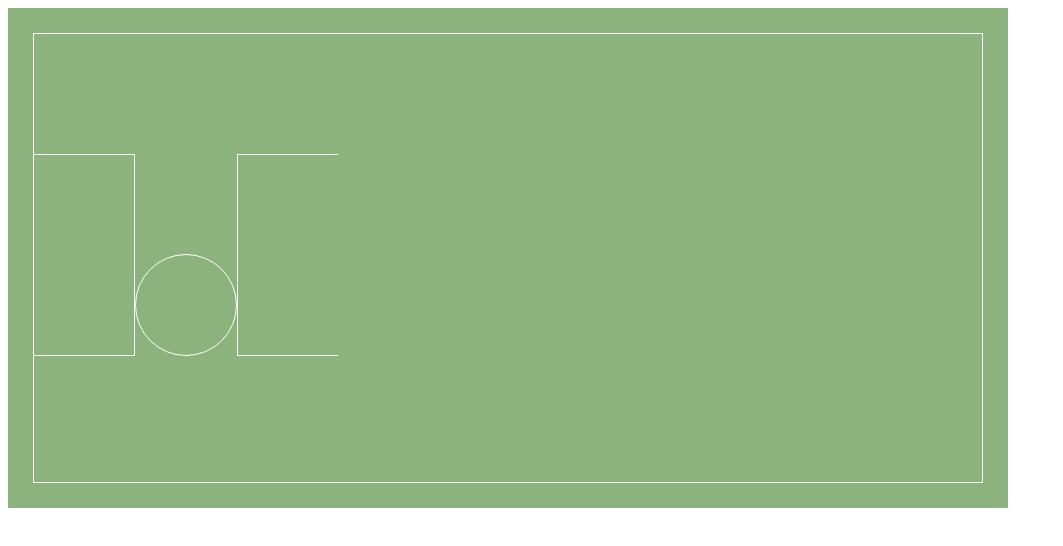
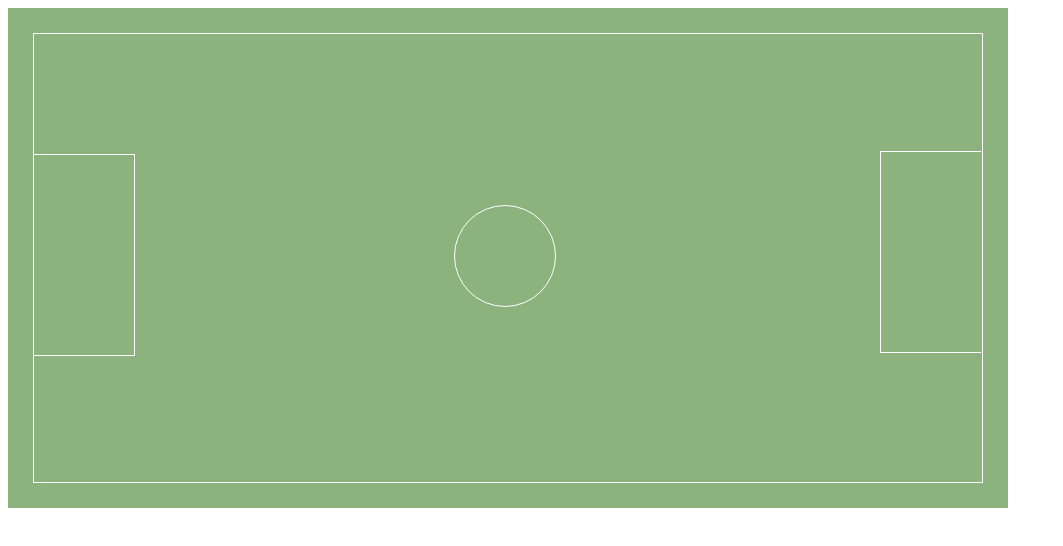
Before and after one commit to GeraldineCh/Leccion23Enunciado3, a plain HTML site: page index.html in a window 1280 px wide. Shown: the whole page, without its empty margins (0-1063 px from the left). Drawn offline with Linux system fonts and the light colour scheme.

Commit message:
Arcos y centro finales

```diff
--- a/css/main.css
+++ b/css/main.css
@@ -24,21 +24,22 @@
     display: inline-block;
 }
 
+#centro {
+	width: 100px;
+	height: 100px;
+	border: 1px solid white;
+    margin-left: 420px;
+    margin-top: 50px;
+    display: block;
+    border-radius: 50%;
+}
+
 #arco2 {
     width: 100px;
     height: 200px;
 	border: 1px solid white;
 	border-right: none;
-    margin-top: 120px;
-    margin-left: : 0px;
-    display: inline-block;
+    display: block;
+    margin-top: -55px;
+    margin-left: 425px;
 }
-
-#centro {
-	width: 100px;
-	height: 100px;
-	border: 1px solid white;
-    margin-top: 120px;
-    display: inline-block;
-    border-radius: 50%;
-}
--- a/js/main.js
+++ b/js/main.js
@@ -16,8 +16,8 @@ borde.appendChild(arco1);
 
 var centro = document.createElement('div');
 centro.id = 'centro';
-borde.appendChild(centro);
+arco1.appendChild(centro);
 
 var arco2 = document.createElement('div');
 arco2.id = 'arco2';
-borde.appendChild(arco2);
+centro.appendChild(arco2);
```
